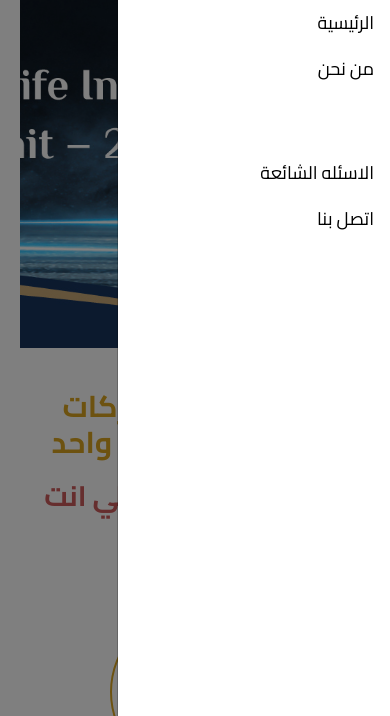
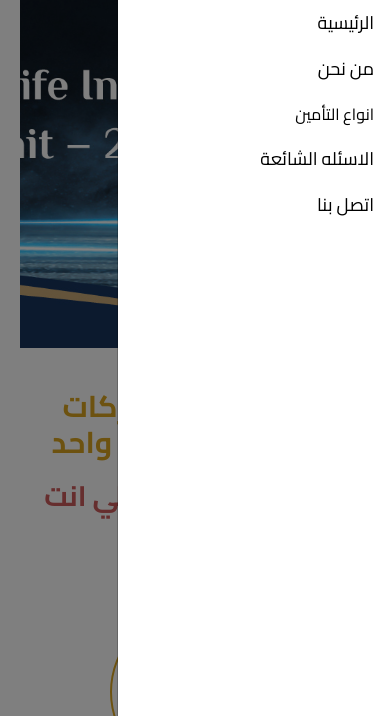
Before and after one commit to 123ahmed565/t2menk, a plain HTML site: page index.html in a window 390 px wide. Both pictures are taken after a click on the icon 356 px from the left and 61 px from the top of the page. Shown: the part 128-844 px from the top of the page. Drawn offline with nearby package versions, Linux system fonts and the light colour scheme.

Commit message:
dropbtn menu mobile

```diff
--- a/css/main.css
+++ b/css/main.css
@@ -227,9 +227,21 @@ a {
 /*---------- dropdown------------ */
 .dropbtn {
   color: white !important;
-  padding: 9px;
+  padding: 10px;
   font-size: 16px;
   border: none;
+  font-weight: 500;
+}
+
+@media (max-width:768px) {
+  .dropbtn {
+    color: black !important;
+    /* padding: 4px; */
+    margin:0px -10px 0px 30px !important;
+    font-size: 16px;
+    border: none;
+    font-weight: 500;
+  }
 }
 
 .dropdown {
```
